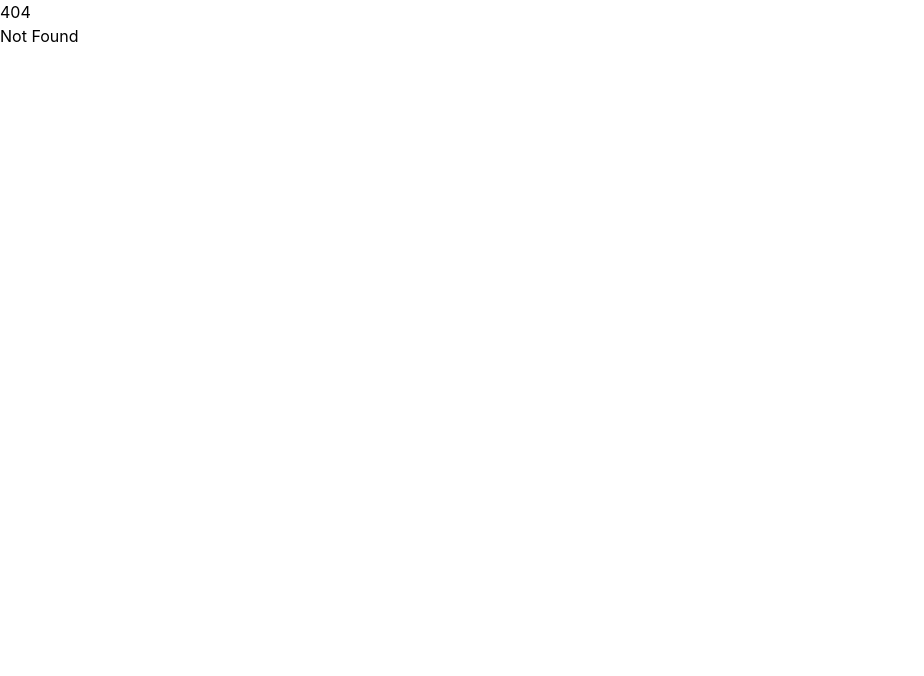
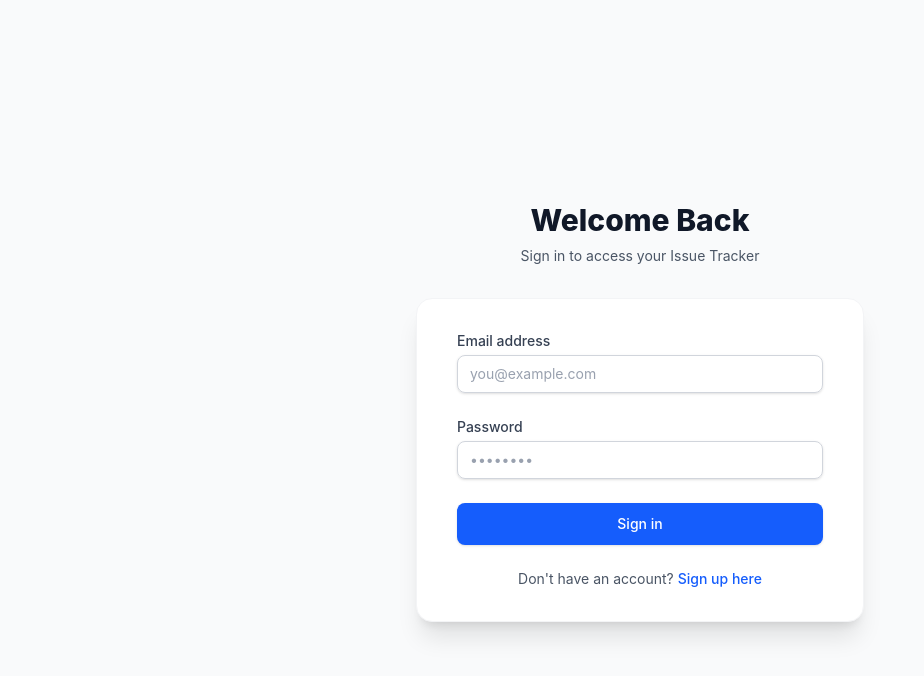
Before and after one commit to ashenlakmal/Issue-Tracking-System, a SvelteKit app: page /login in a window 1280 px wide. Before the commit this address had no page. Shown: the top 676 px of the page, without its empty margins (0-924 px from the left). Built offline with nearby package versions, Linux system fonts and the light colour scheme.

Commit message:
Basic login page

```diff
--- /dev/null
+++ b/src/routes/login/+page.svelte
@@ -0,0 +1,87 @@
+<!-- src/routes/login/+page.svelte -->
+<script lang="ts">
+	// State variables to store user input
+	let email = '';
+	let password = '';
+
+	// Function to handle the login form submission
+	const handleLogin = () => {
+		// We will connect this to our backend/Prisma later
+		console.log('Login attempt with:', email);
+	};
+</script>
+
+<!-- Main container: Full screen height, centered content, light gray background -->
+<div class="flex min-h-screen flex-col justify-center bg-gray-50 py-12 font-sans sm:px-6 lg:px-8">
+	<!-- Header Section -->
+	<div class="sm:mx-auto sm:w-full sm:max-w-md">
+		<h2 class="mt-6 text-center text-3xl font-extrabold text-gray-900">Welcome Back</h2>
+		<p class="mt-2 text-center text-sm text-gray-600">Sign in to access your Issue Tracker</p>
+	</div>
+
+	<!-- Login Card Section -->
+	<div class="mt-8 sm:mx-auto sm:w-full sm:max-w-md">
+		<div class="border border-gray-100 bg-white px-4 py-8 shadow-xl sm:rounded-2xl sm:px-10">
+			<!-- Login Form -->
+			<form class="space-y-6" on:submit|preventDefault={handleLogin}>
+				<!-- Email Input Field -->
+				<div>
+					<label for="email" class="block text-sm font-medium text-gray-700"> Email address </label>
+					<div class="mt-1">
+						<input
+							id="email"
+							name="email"
+							type="email"
+							autocomplete="email"
+							required
+							bind:value={email}
+							class="block w-full appearance-none rounded-lg border border-gray-300 px-3 py-2 placeholder-gray-400 shadow-sm transition duration-200 focus:border-blue-500 focus:ring-2 focus:ring-blue-500 focus:outline-none sm:text-sm"
+							placeholder="you@example.com"
+						/>
+					</div>
+				</div>
+
+				<!-- Password Input Field -->
+				<div>
+					<label for="password" class="block text-sm font-medium text-gray-700"> Password </label>
+					<div class="mt-1">
+						<input
+							id="password"
+							name="password"
+							type="password"
+							autocomplete="current-password"
+							required
+							bind:value={password}
+							class="block w-full appearance-none rounded-lg border border-gray-300 px-3 py-2 placeholder-gray-400 shadow-sm transition duration-200 focus:border-blue-500 focus:ring-2 focus:ring-blue-500 focus:outline-none sm:text-sm"
+							placeholder="••••••••"
+						/>
+					</div>
+				</div>
+
+				<!-- Submit Button -->
+				<div>
+					<button
+						type="submit"
+						class="flex w-full justify-center rounded-lg border border-transparent bg-blue-600 px-4 py-2.5 text-sm font-medium text-white shadow-sm transition duration-200 hover:bg-blue-700 focus:ring-2 focus:ring-blue-500 focus:ring-offset-2 focus:outline-none"
+					>
+						Sign in
+					</button>
+				</div>
+			</form>
+
+			<!-- Registration Link -->
+			<div class="mt-6 text-center">
+				<p class="text-sm text-gray-600">
+					Don't have an account?
+					<!-- We will create the /register route next -->
+					<a
+						href="/register"
+						class="font-medium text-blue-600 transition duration-150 hover:text-blue-500"
+					>
+						Sign up here
+					</a>
+				</p>
+			</div>
+		</div>
+	</div>
+</div>
```
